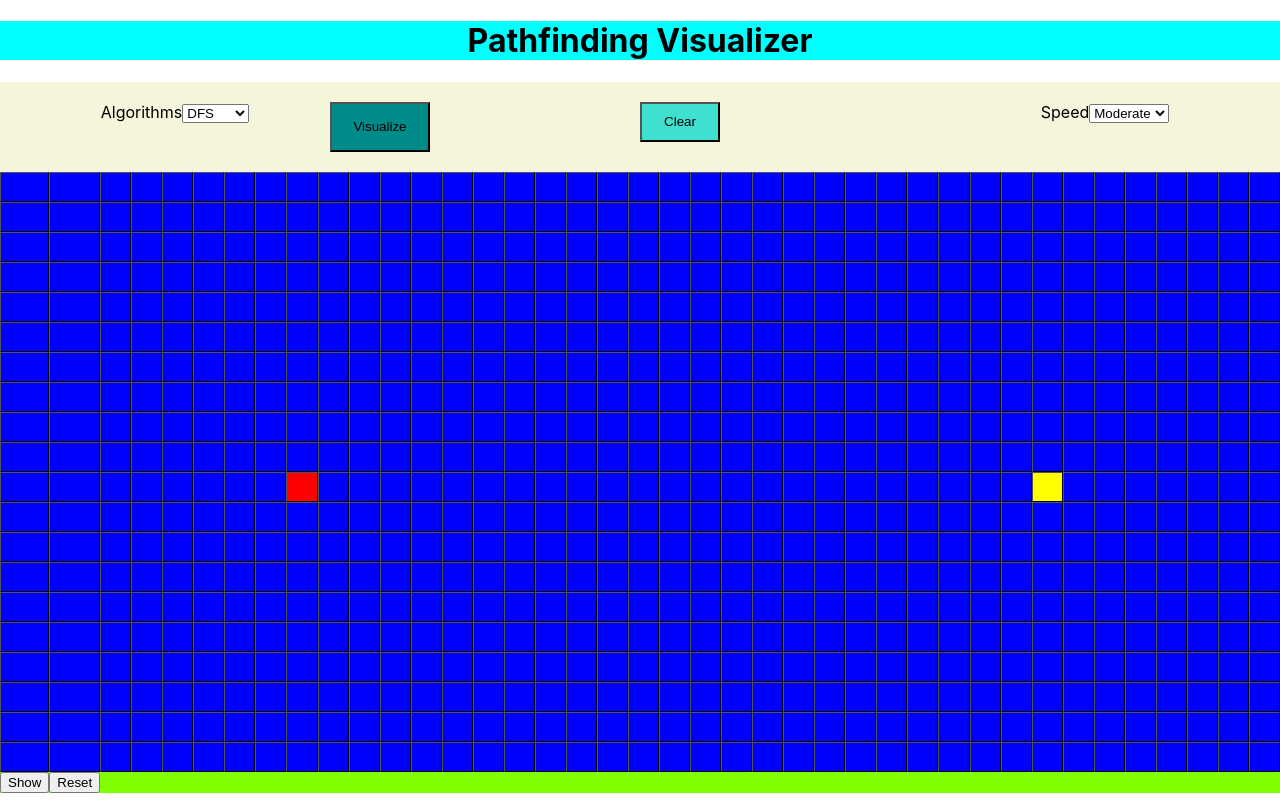
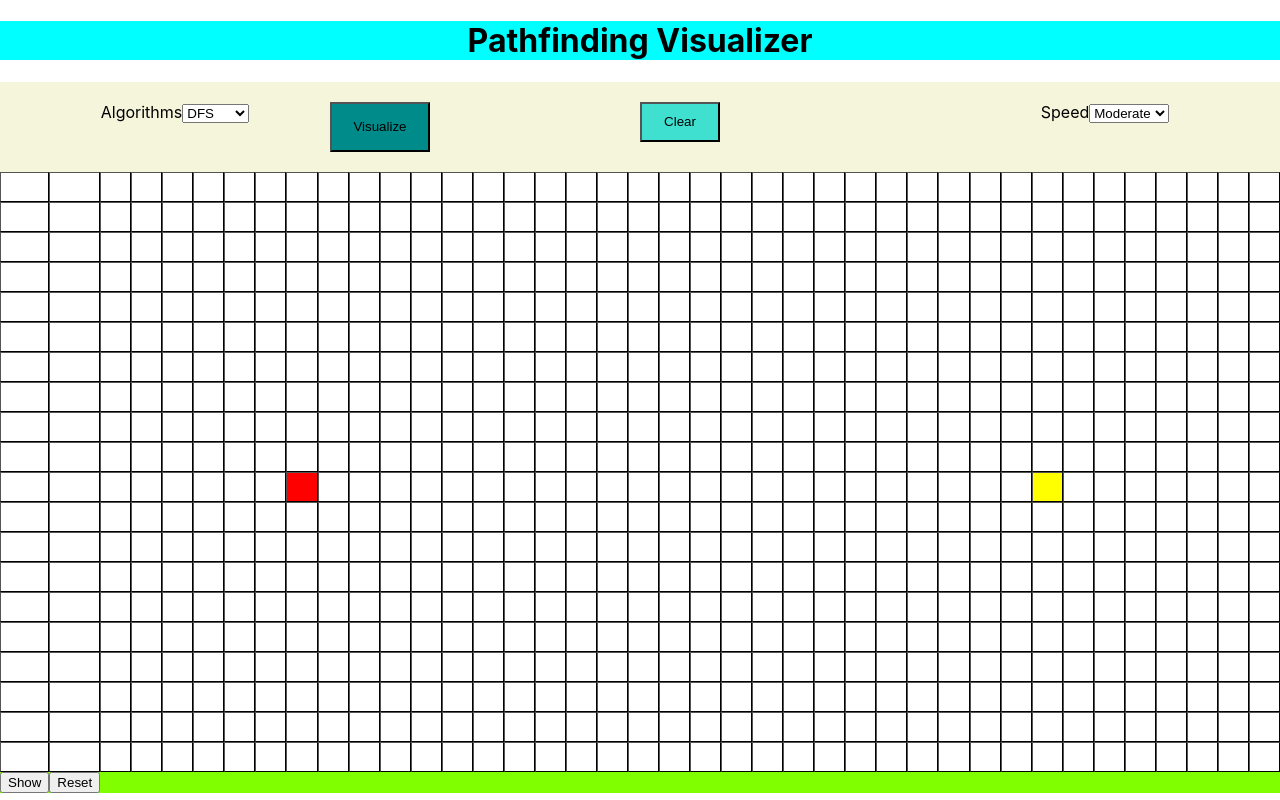
Before and after one commit to BLACKADDER-VIII/Pathfinding_Visualizer, a React (Create React App) app: page / in a window 1280 px wide. Built offline with nearby package versions, Linux system fonts and the light colour scheme.

Commit message:
Changed color scheme

```diff
--- a/src/node.jsx
+++ b/src/node.jsx
@@ -17,10 +17,10 @@ const Node1 = (props)=>{
         if(target)
             return "yellow";
         if(block)
-            return "green";
+            return "black";
         if(in_path)
-            return "black";
-        return visited? "cyan":"blue";
+            return "lime";
+        return visited? "cyan":"white";
     }
     function handle_mouse_down(){
         props.set_mouse_down(true);
```
